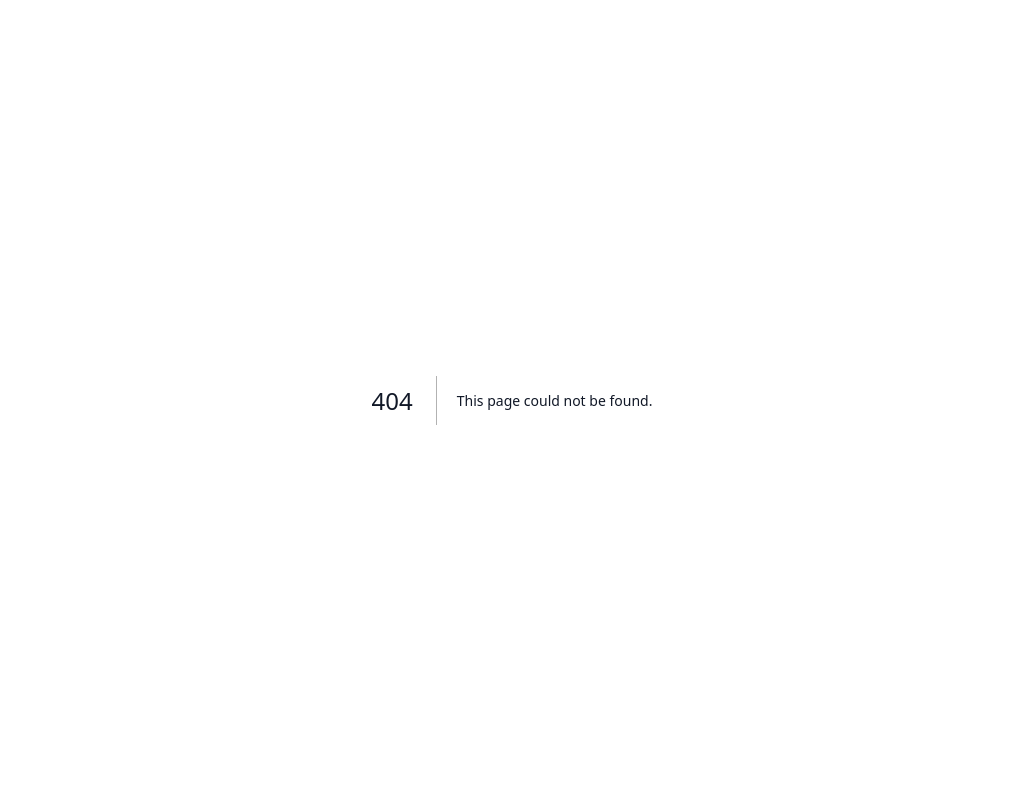
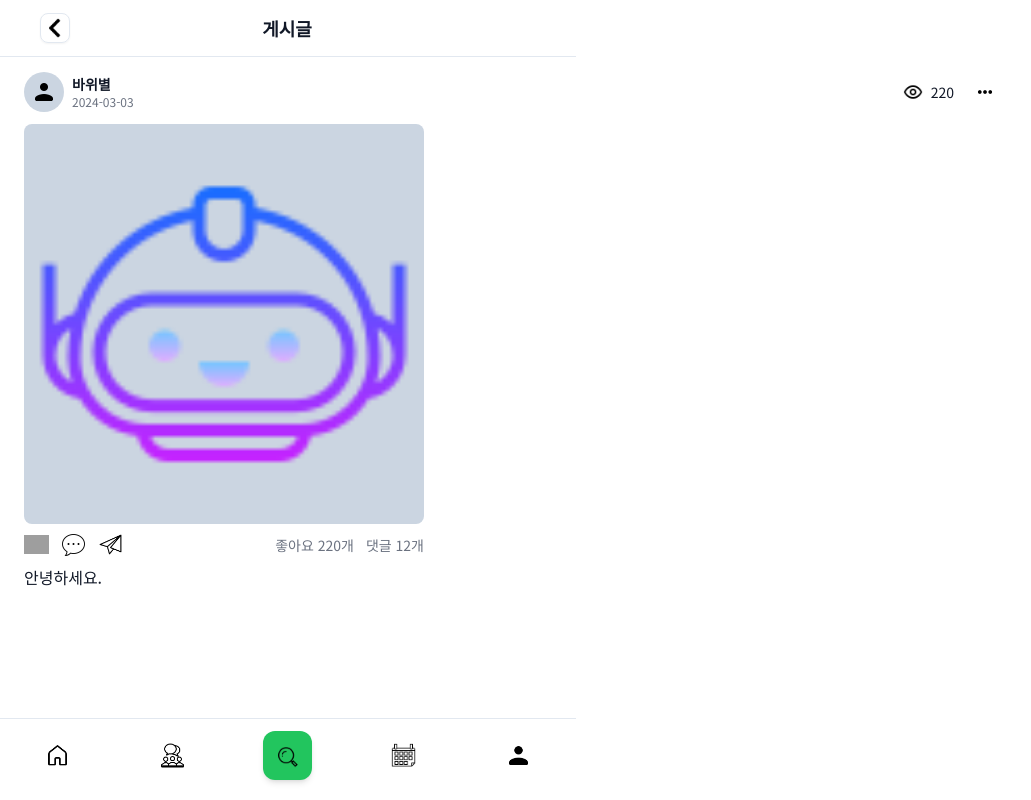
Before and after one commit to byeolee1221/mind-scailing, a Next.js app: page /board/1/1 in a window 1280 px wide. Before the commit this address had no page. Shown: the whole page, without its empty margins (0-1031 px from the left). Built offline with nearby package versions, Linux system fonts and the light colour scheme; grey boxes are pictures that could not be loaded.

Commit message:
style: 게시글 디테일페이지 스타일, feat: 게시글 db에서 Read 구현

```diff
--- /dev/null
+++ b/app/api/home/route.ts
@@ -0,0 +1,33 @@
+import { prismadb } from "@/lib/prismadb";
+import { NextResponse } from "next/server";
+
+export async function GET(req: Request) {
+  try {
+    const data = await prismadb.post.findMany({
+      orderBy: {
+        createdAt: "desc",
+      },
+      include: {
+        user: true,
+      },
+      take: 4,
+    });
+
+    const formattedPosts = data.map((post) => {
+      const date = new Date(post.createdAt);
+      const formattedDate = date.toISOString().slice(0, 10);
+      return {
+        ...post,
+        createdAt: formattedDate,
+        userId: post.user.name,
+      };
+    });
+
+    return NextResponse.json(formattedPosts, { status: 200 });
+  } catch (error) {
+    console.log(error);
+    return new NextResponse("오류가 발생하여 게시글을 가져오지 못했습니다.", {
+      status: 500,
+    });
+  }
+}
--- /dev/null
+++ b/app/board/[category]/[id]/page.tsx
@@ -0,0 +1,74 @@
+"use client";
+
+import NavBar from "@/components/navBar";
+import Image from "next/image";
+
+const PostDetail = () => {
+  return (
+    <NavBar title="게시글" hasTabBar pageBack>
+      <div className="px-6 mt-4 space-y-6 mb-10">
+        <div className="flex flex-col items-start space-y-3">
+          <div className="flex items-center justify-between w-full">
+            <div className="flex items-center space-x-2">
+              <Image
+                src="/user.png"
+                alt="프로필"
+                width={40}
+                height={40}
+                className="p-2 bg-slate-300 rounded-full"
+              />
+              <div className="flex flex-col items-start">
+                <h1 className="text-sm font-semibold">바위별</h1>
+                <p className="text-xs text-gray-500">2024-03-03</p>
+              </div>
+            </div>
+            <div className="flex items-center space-x-4">
+              <div className="flex items-center space-x-2">
+                <Image
+                  src="/view.png"
+                  alt="조회"
+                  width={20}
+                  height={20}
+                  className="select-none"
+                />
+                <span className="text-sm">220</span>
+              </div>
+              <button>
+                <Image
+                  src="/menu.png"
+                  alt="메뉴"
+                  width={30}
+                  height={30}
+                  className="hover:bg-slate-300 p-1 rounded-full"
+                />
+              </button>
+            </div>
+          </div>
+          <div className="flex flex-col space-y-2">
+            <Image
+              src="/ai.png"
+              alt="사진"
+              width={400}
+              height={100}
+              className="bg-slate-300 rounded-lg"
+            />
+            <div className="flex items-center justify-between">
+              <div className="flex items-center space-x-3">
+                <Image src="/like.png" alt="좋아요" width={25} height={25} />
+                <Image src="/comment.png" alt="댓글" width={25} height={25} />
+                <Image src="/paper.png" alt="DM" width={25} height={25} />
+              </div>
+              <div className="flex items-center space-x-3 text-sm text-gray-500 select-none">
+                <p>좋아요 220개</p>
+                <p>댓글 12개</p>
+              </div>
+            </div>
+            <p>안녕하세요.</p>
+          </div>
+        </div>
+      </div>
+    </NavBar>
+  );
+};
+
+export default PostDetail;
--- a/components/board/postList.tsx
+++ b/components/board/postList.tsx
@@ -11,6 +11,7 @@ interface IPostList {
   id: number;
   category: string;
   userId: string;
+  avatar: string;
   post: string;
   commentCount: number;
   view: number;
@@ -25,6 +26,7 @@ const PostList = () => {
   // useSWR 훅은 데이터를 비동기적으로 가져옴. 따라서 가져온 데이터를 필터링하려면 조건을 걸어줘야 함.
   const { data, error } = useSWR("/api/board", fetcher);
   const [currentCategory, setCurrentCategory] = useState("");
+  const [postError, setPostError] = useState("");
   const pathname = usePathname();
   let filteredPost;
 
@@ -34,21 +36,26 @@ const PostList = () => {
     );
   }
 
+  if (error) {
+    setPostError("오류가 발생하여 게시글을 가져오지 못했습니다.");
+  }
+
   useEffect(() => {
     const nameMapping: Record<string, string> = {
-      "/board/daily": "일상",
-      "/board/company": "직장",
-      "/board/employment": "취업",
-      "/board/study": "학업",
-      "/board/health": "건강",
+      "/board/daily": "daily",
+      "/board/company": "company",
+      "/board/employment": "employment",
+      "/board/study": "study",
+      "/board/health": "health",
     };
 
-    setCurrentCategory(nameMapping[pathname] || "관계");
+    setCurrentCategory(nameMapping[pathname] || "relationship");
   }, []);
 
   return (
     <>
-      {filteredPost?.map((post: IPostList) => (
+      {!error ? (
+        filteredPost?.map((post: IPostList) => (
           <Link
             key={post.id}
             href={`${pathname}/${post.id}`}
@@ -100,7 +107,10 @@ const PostList = () => {
               </div>
             </div>
           </Link>
-      ))}
+        ))
+      ) : (
+        <p className="text-red-500 text-sm">{postError}</p>
+      )}
     </>
   );
 };
--- a/components/board/write.tsx
+++ b/components/board/write.tsx
@@ -22,21 +22,21 @@ const Write = () => {
   const { data: session } = useSession();
   const [file, setFile] = useState<File | null>(null);
   const [category, setCategory] = useState("");
-  const [formError, setFormError] = useState("");;
+  const [formError, setFormError] = useState("");
   const router = useRouter();
   const pathname = usePathname();
 
   useEffect(() => {
     const nameMapping: Record<string, string> = {
-      "/board/daily": "일상",
-      "/board/company": "직장",
-      "/board/employment": "취업",
-      "/board/study": "학업",
-      "/board/health": "건강",
-    }
+      "/board/daily": "daily",
+      "/board/company": "company",
+      "/board/employment": "employment",
+      "/board/study": "study",
+      "/board/health": "health",
+    };
 
-    setCategory(nameMapping[pathname] || "관계");
-  }, [])
+    setCategory(nameMapping[pathname] || "relationship");
+  }, []);
 
   const onChangePhoto = (e: React.ChangeEvent<HTMLInputElement>) => {
     const { files } = e.target;
--- a/components/home/todayPost.tsx
+++ b/components/home/todayPost.tsx
@@ -1,52 +1,40 @@
+"use client";
+
+import axios from "axios";
 import Image from "next/image";
 import Link from "next/link";
+import { useEffect, useState } from "react";
+import useSWR from "swr";
 
 interface ITodayPost {
+  id: number;
   userId: string;
-  contents: string;
+  category: string;
+  avatar: string;
+  post: string;
   commentCount: number;
   view: number;
-  uploadTime: number;
-  avatar: string;
+  like: number;
+  createdAt: number;
 }
 
+const fetcher = (url: string) =>
+  axios.get(url).then((response) => response.data);
+
 const TodayPost = () => {
-  const dummyData: ITodayPost[] = [
-    {
-      userId: "hong1125",
-      contents:
-        "취업이 안되서 너무 힘들어요.. 다른 분들은 취준기간이 어떻게 되시나요?",
-      commentCount: 16,
-      view: 222,
-      uploadTime: 1,
-      avatar: "/user.png",
-    },
-    {
-      userId: "imdayeong99",
-      contents:
-        "왜 이렇게 힘들어졌을까요? 이건 취준생 개개인의 문제가 아니잖아요 ㅜㅜ",
-      commentCount: 10,
-      view: 187,
-      uploadTime: 2,
-      avatar: "/user.png",
-    },
-    {
-      userId: "moon0221",
-      contents: "회사에서 상사가 이런식으로 말해도 되는건가요?",
-      commentCount: 7,
-      view: 58,
-      uploadTime: 2,
-      avatar: "/user.png",
-    },
-    {
-      userId: "keyoflife111",
-      contents: "갈수록 힘듭니다..진심 이건 좀 아닌 것 같아요. 어쩌라는 거죠?",
-      commentCount: 23,
-      view: 867,
-      uploadTime: 10,
-      avatar: "/user.png",
-    },
-  ];
+  const { data, error } = useSWR("/api/home", fetcher);
+  const [postError, setPostError] = useState("");
+  const [empty, setEmpty] = useState("");
+
+  if (error) {
+    setPostError("오류가 발생하여 게시글을 가져오지 못했습니다.");
+  }
+
+  useEffect(() => {
+    if (data && data.length === 0) {
+      setEmpty("게시글이 아직 없습니다.");
+    }
+  }, [data]);
 
   return (
     <div className="flex flex-col items-start px-6">
@@ -54,44 +42,51 @@ const TodayPost = () => {
       <p className="text-sm text-gray-500">
         고민을 함께하고 위로나 격로를 해주세요.
       </p>
+      {empty ? (
+        <p className="m-auto mt-4 text-green-500 bg-slate-100 p-2 rounded-md">
+          {empty}
+        </p>
+      ) : null}
+      {!postError ? (
         <div className="grid grid-cols-2 gap-x-5">
-        {dummyData.map((data, i) => (
+          {data?.map((post: ITodayPost) => (
             <Link
-            key={i}
-            href=""
+              key={post.id}
+              href={`/board/${post.category}/${post.id}`}
               className="flex flex-col items-start space-y-2 bg-green-500 w-full rounded-xl shadow-xl p-3 mt-5"
             >
               <div className="flex items-center">
                 <Image
-                src={data.avatar}
+                  src="/user.png"
                   alt="프로필"
                   width={35}
                   height={35}
                   className="bg-white rounded-full p-2"
                 />
                 <div className="ml-2">
-                <h2 className="font-semibold text-xs">{data.userId}</h2>
-                <p className="text-gray-500 text-xs">
-                  {data.uploadTime}시간 전
-                </p>
+                  <h2 className="font-semibold text-xs">{post.userId}</h2>
+                  <p className="text-gray-500 text-xs">{post.createdAt}</p>
                 </div>
               </div>
-            <p className="text-sm border-b-2 border-green-600 pb-2 h-16 text-ellipsis overflow-hidden">
-              {data.contents}
+              <p className="text-sm border-b-2 border-green-600 pb-2 h-12 text-ellipsis overflow-hidden w-full">
+                {post.post}
               </p>
               <div className="flex items-center justify-between w-full">
                 <div className="flex items-center space-x-2">
                   <Image src="/comment.png" alt="댓글" width={20} height={20} />
-                <p className="text-sm">{data.commentCount}</p>
+                  <p className="text-sm">{post.commentCount}</p>
                 </div>
                 <div className="flex items-center space-x-2">
                   <Image src="/view.png" alt="조회" width={20} height={20} />
-                <p className="text-sm">{data.view}</p>
+                  <p className="text-sm">{post.view}</p>
                 </div>
               </div>
             </Link>
           ))}
         </div>
+      ) : (
+        <p className="text-red-500 text-sm">{postError}</p>
+      )}
     </div>
   );
 };
```
Also changed, not shown: public/paper.png (added). Lines whose indentation alone changed are shown as unchanged.
